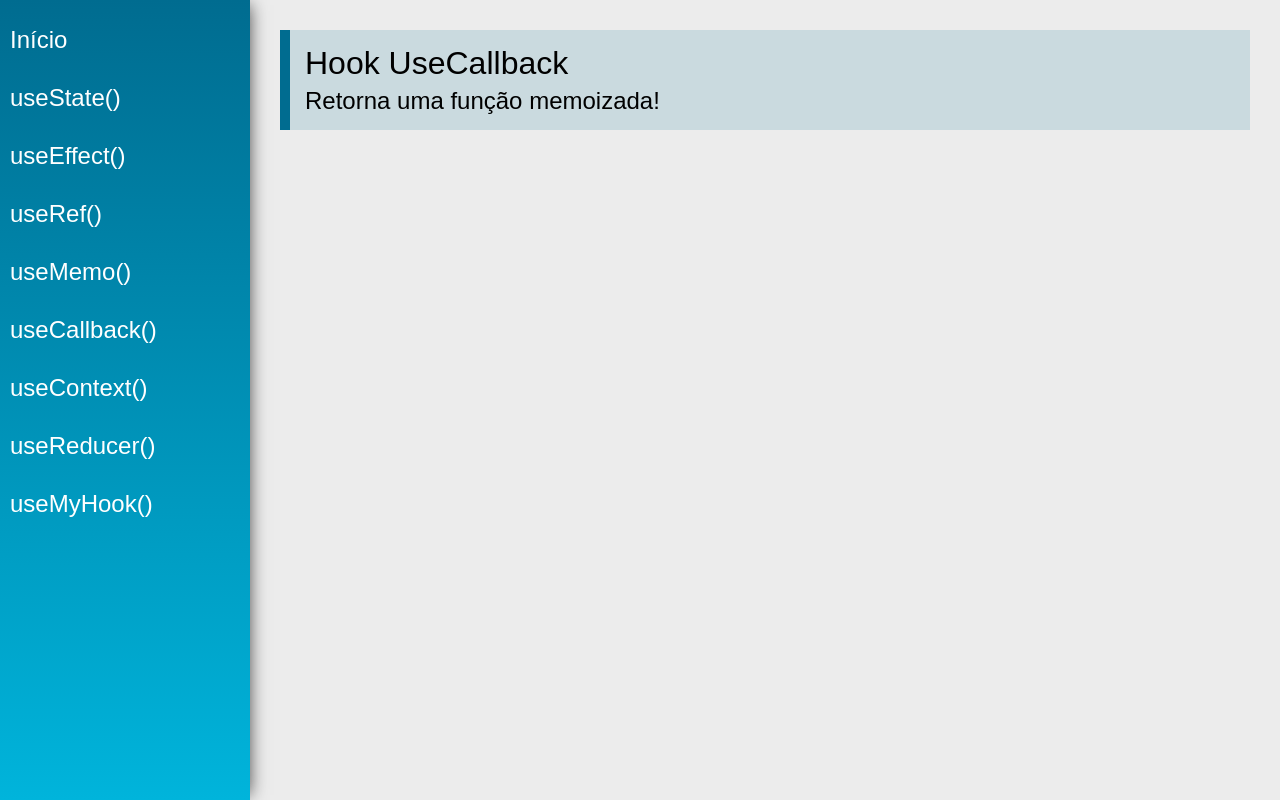
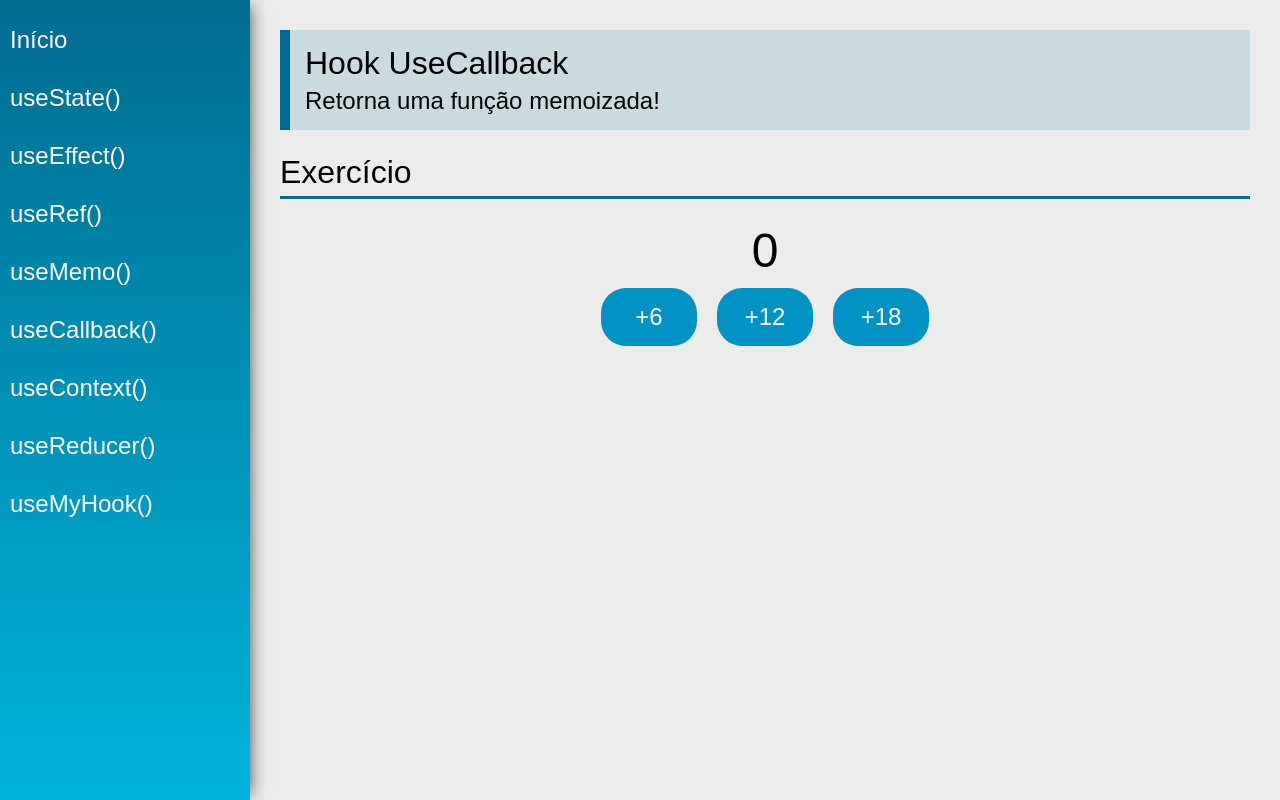
Before and after one commit to P4ul1t0s/react-hooks, a React (Create React App) app: page /useCallback in a window 1280 px wide. Built offline with nearby package versions, Linux system fonts and the light colour scheme.

Commit message:
useCallBack

```diff
--- a/src/index.css
+++ b/src/index.css
@@ -22,7 +22,8 @@
 .btn {
     border-radius: 25px;
     margin: 10px;
-    padding: 15px 35px;
+    padding: 15px 15px;
+    width: 4em;
     border: none;
     outline: none;
     background-color: #0092c3;
--- a/src/views/examples/UseCallback.jsx
+++ b/src/views/examples/UseCallback.jsx
@@ -1,13 +1,26 @@
-import React from 'react'
+import React, { useCallback, useState } from 'react'
 import PageTitle from '../../components/layout/PageTitle'
+import SectionTitle from '../../components/layout/SectionTitle'
+import UseCallbackButtons from './useCallBackButons'
 
 const UseCallback = (props) => {
+    const [count, setCount] = useState(0)
+
+    const inc = useCallback(function(delta){
+        setCount(curr => curr + delta)
+    }, [setCount])
+
     return (
         <div className="UseCallback">
             <PageTitle
                 title="Hook UseCallback"
                 subtitle="Retorna uma função memoizada!"
             />
+            <SectionTitle title="Exercício"/>
+            <div className="center">
+                <span className="text">{count}</span>
+                <UseCallbackButtons inc={inc}/>
+            </div>
         </div>
     )
 }
--- /dev/null
+++ b/src/views/examples/useCallBackButons.jsx
@@ -0,0 +1,13 @@
+import React from "react"
+
+const UseCallbackButtons = p => {
+    return(
+        <div>
+            <button className="btn" onClick={() => p.inc(6)}>+6</button>
+            <button className="btn" onClick={() => p.inc(12)}>+12</button>
+            <button className="btn" onClick={() => p.inc(18)}>+18</button>
+        </div>
+    )
+}
+
+export default React.memo(UseCallbackButtons)
```
